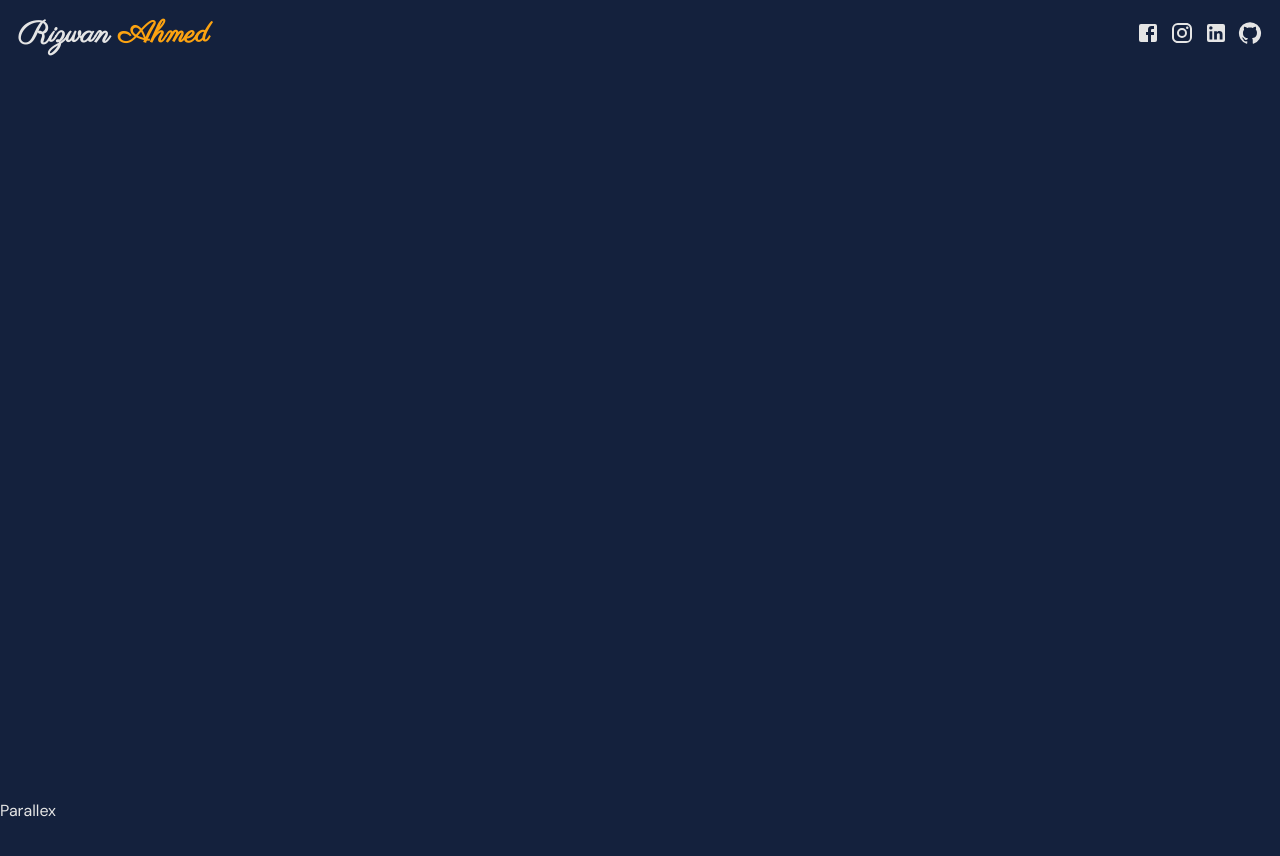
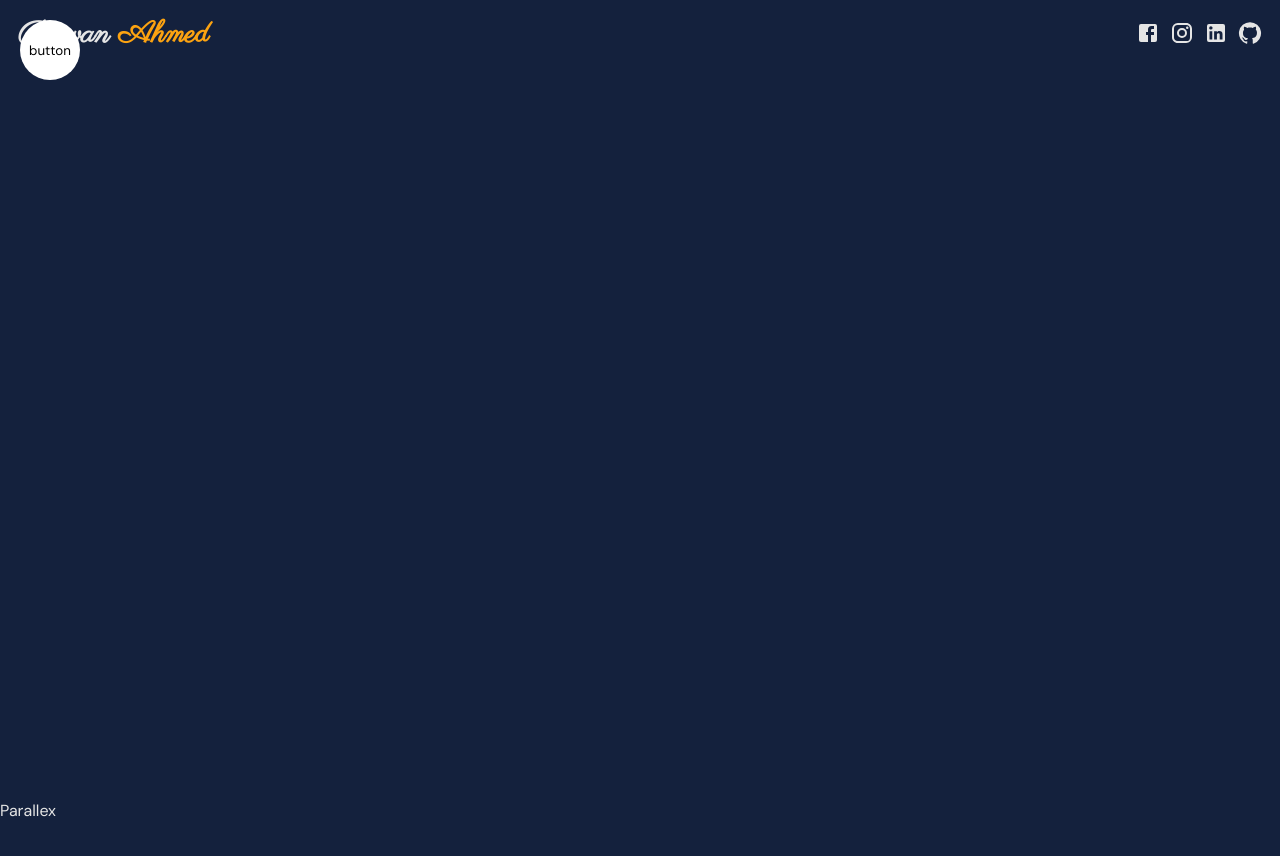
Before and after one commit to RizwanAhmed3000/Framer-Motion-Practice, a React (Vite) app in the folder portfolio/: page / in a window 1280 px wide. Shown: the top 856 px of the page. Built offline with nearby package versions, Linux system fonts and the light colour scheme.

Commit message:
sidebar btn animation

```diff
--- a/portfolio/src/Components/Navbar/Navbar.jsx
+++ b/portfolio/src/Components/Navbar/Navbar.jsx
@@ -4,6 +4,7 @@ import InstagramIcon from '@mui/icons-material/Instagram';
 import LinkedInIcon from '@mui/icons-material/LinkedIn';
 import GitHubIcon from '@mui/icons-material/GitHub';
 import { motion } from "framer-motion"
+import Sidebar from '../Sidebar/Sidebar';
 
 
 const Navbar = () => {
@@ -24,8 +25,16 @@ const Navbar = () => {
             scale: 0.5,
             x: -100
         },
-        onTap:{
-            scale: 0.8,
+        onTap: {
+            scale: 0.5,
+            transition: {
+                type: "spring",
+                stiffness: 300,
+                damping: 15,
+            }
+        },
+        onHover: {
+            scale: 0.9,
             transition: {
                 type: "spring",
                 stiffness: 300,
@@ -34,19 +43,35 @@ const Navbar = () => {
         }
     }
 
+    const container = {
+        hidden: { opacity: 1, scale: 0 },
+        visible: {
+            opacity: 1,
+            scale: 1,
+            transition: {
+                type: "spring",
+                stiffness: 300,
+                damping: 15,
+                delayChildren: 0.3,
+                staggerChildren: 0.2
+            }
+        }
+    }
+
     return (
         <div className='navbar'>
             {/* Sidebar */}
+            <Sidebar />
             <div className="wrapper">
-                <motion.a href='#' className="logo" initial="hidden" whileTap="onTap" animate="visible" variants={variants}>
+                <motion.a href='#' className="logo" initial="hidden" whileTap="onTap" whileHover="onHover" animate="visible" variants={variants}>
                     Rizwan <motion.span whileHover={{ color: "#e5e5e5" }} className='logo'>Ahmed</motion.span>
                 </motion.a>
-                <div className="social">
+                <motion.div className="social" initial="hidden" animate="visible" variants={container}>
                     <a href="#"><FacebookIcon /></a>
                     <a href="#"><InstagramIcon /></a>
                     <a href="#"><LinkedInIcon /></a>
                     <a href="#"><GitHubIcon /></a>
-                </div>
+                </motion.div>
             </div>
         </div>
     )
--- /dev/null
+++ b/portfolio/src/Components/Sidebar/Links/Links.jsx
@@ -0,0 +1,9 @@
+import React from 'react'
+
+const Links = () => {
+    return (
+        <div>Links</div>
+    )
+}
+
+export default Links
--- /dev/null
+++ b/portfolio/src/Components/Sidebar/Sidebar.jsx
@@ -0,0 +1,41 @@
+import { useState } from 'react'
+import Links from './Links/Links'
+import ToggleBtn from './ToggleBtn/ToggleBtn'
+import './sidebar.scss'
+import { motion } from "framer-motion"
+
+const Sidebar = () => {
+
+    const [open, setOpen] = useState(false)
+
+    const variants = {
+        open: {
+            clipPath: "circle(1200px at 50px 50px)",
+            transition: {
+                type: "spring",
+                stiffness: 20,
+            }
+        },
+        close: {
+            clipPath: "circle(30px at 50px 50px)",
+            transition: {
+                delay: 0.3,
+                type: "spring",
+                stiffness: 400,
+                damping: 40,
+            }
+        },
+    }
+
+
+    return (
+        <motion.div className='sidebar' animate={open ? "open" : "close"} >
+            <motion.div className="bg" variants={variants}>
+                <Links />
+            </motion.div>
+            <ToggleBtn setOpen={setOpen} />
+        </motion.div>
+    )
+}
+
+export default Sidebar
--- /dev/null
+++ b/portfolio/src/Components/Sidebar/ToggleBtn/ToggleBtn.jsx
@@ -0,0 +1,11 @@
+import React from 'react'
+
+const ToggleBtn = ({ setOpen }) => {
+    return (
+        <button onClick={() => setOpen(prev => !prev)}>
+            button
+        </button>
+    )
+}
+
+export default ToggleBtn
--- /dev/null
+++ b/portfolio/src/Components/Sidebar/sidebar.scss
@@ -0,0 +1,45 @@
+.sidebar {
+
+    display: flex;
+    flex-direction: column;
+    align-items: center;
+    justify-content: center;
+    background-color: #fff;
+    color: black;
+
+    .bg {
+        position: fixed;
+        top: 0px;
+        left: 0px;
+        bottom: 0px;
+        width: 350px;
+        background-color: #fff;
+
+        .links {
+            position: absolute;
+            width: 100%;
+            height: 100%;
+            display: flex;
+            flex-direction: column;
+            align-items: center;
+            justify-content: center;
+            gap: 20px;
+        }
+
+        a {
+            font-size: 40px;
+        }
+    }
+
+    button {
+        width: 50px;
+        height: 50px;
+        border-radius: 50%;
+        position: fixed;
+        top: 25px;
+        left: 25px;
+        background-color: transparent;
+        border: none;
+        cursor: pointer;
+    }
+}
```
